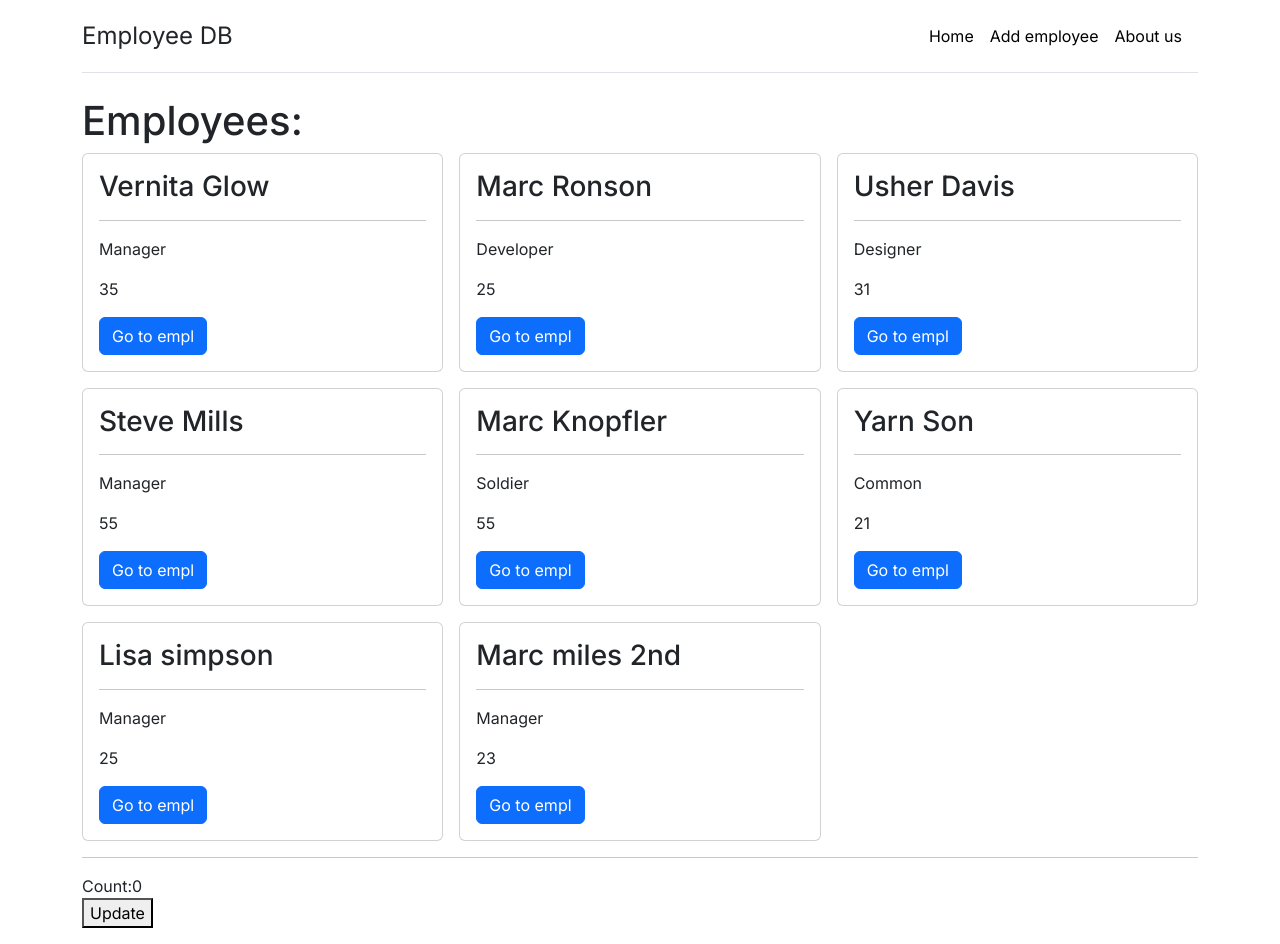
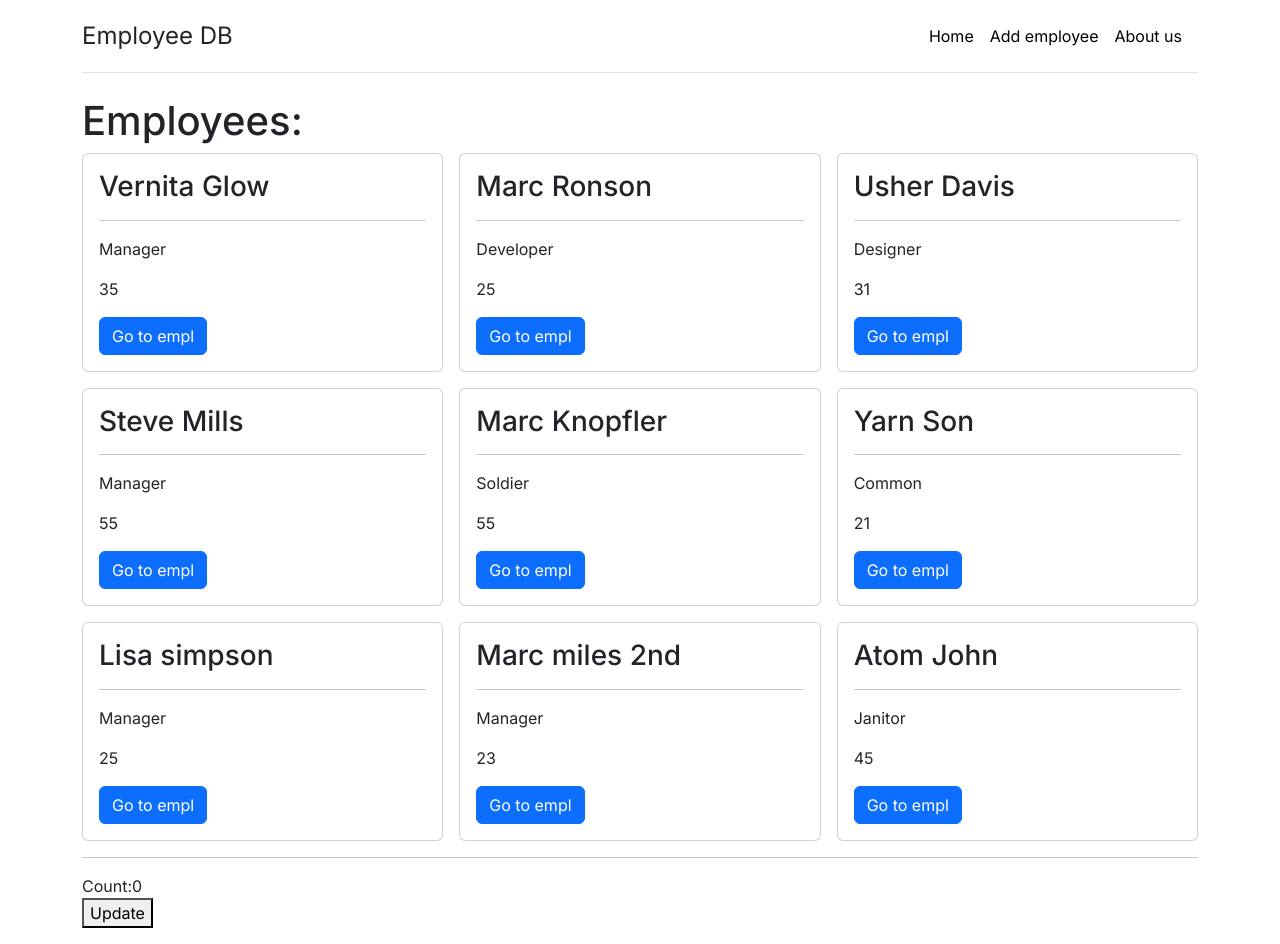
Before and after one commit to ferlobo1985/UDMY-NEXT24-Server-and-client, a Next.js app: page / in a window 1280 px wide. Built offline with nearby package versions, Linux system fonts and the light colour scheme; data requests are answered from the project's data file.

Commit message:
25-generateStaticParams
25-generateStaticParams

```diff
--- a/db.json
+++ b/db.json
@@ -47,6 +47,12 @@
       "position": "Manager",
       "age": "23",
       "id": 8
+    },
+    {
+      "fullname": "Atom John",
+      "position": "Janitor",
+      "age": "45",
+      "id": 9
     }
   ]
 }
```
Also changed, not shown: src/app/employees/[id]/page.js (+12 -0 lines).
